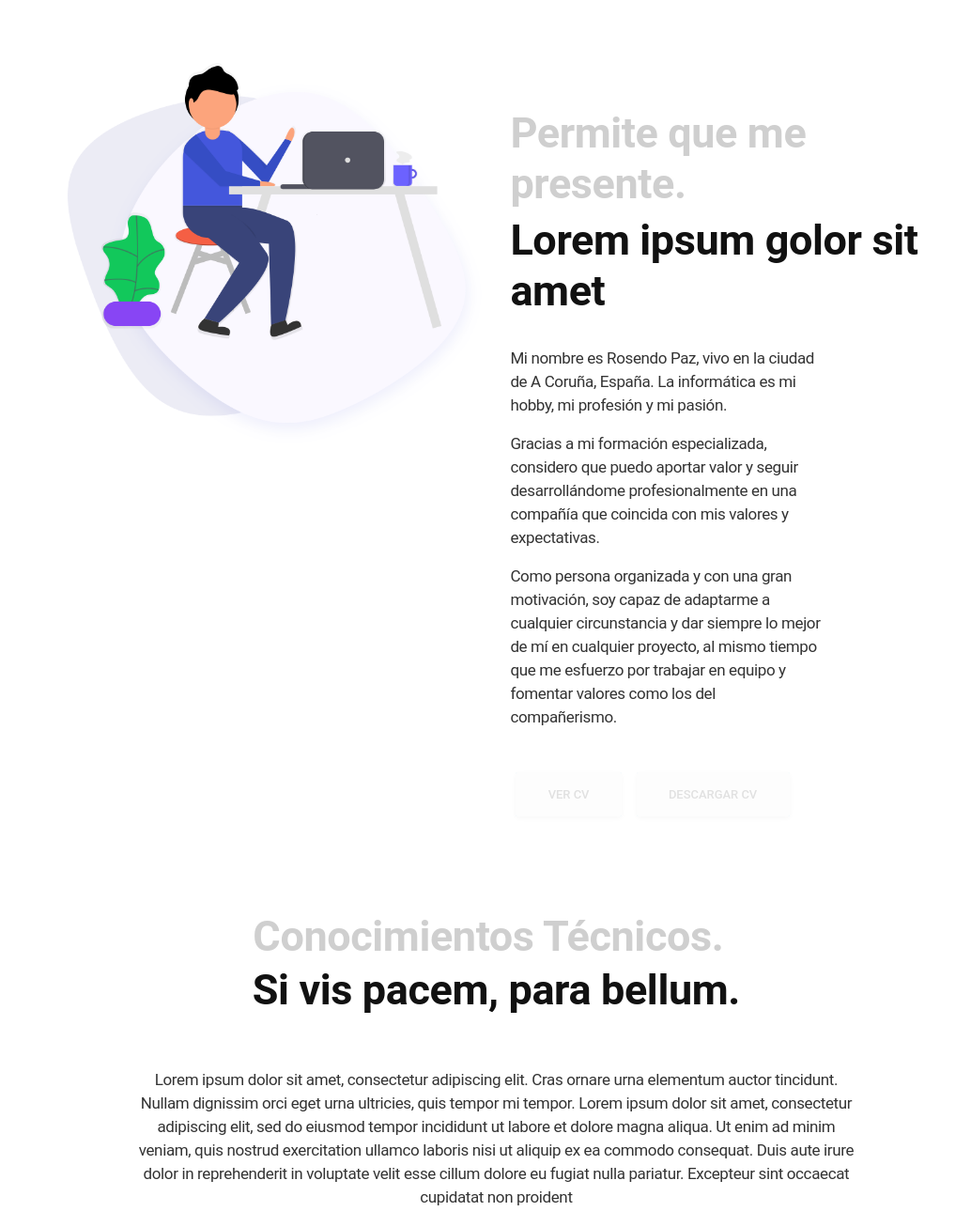
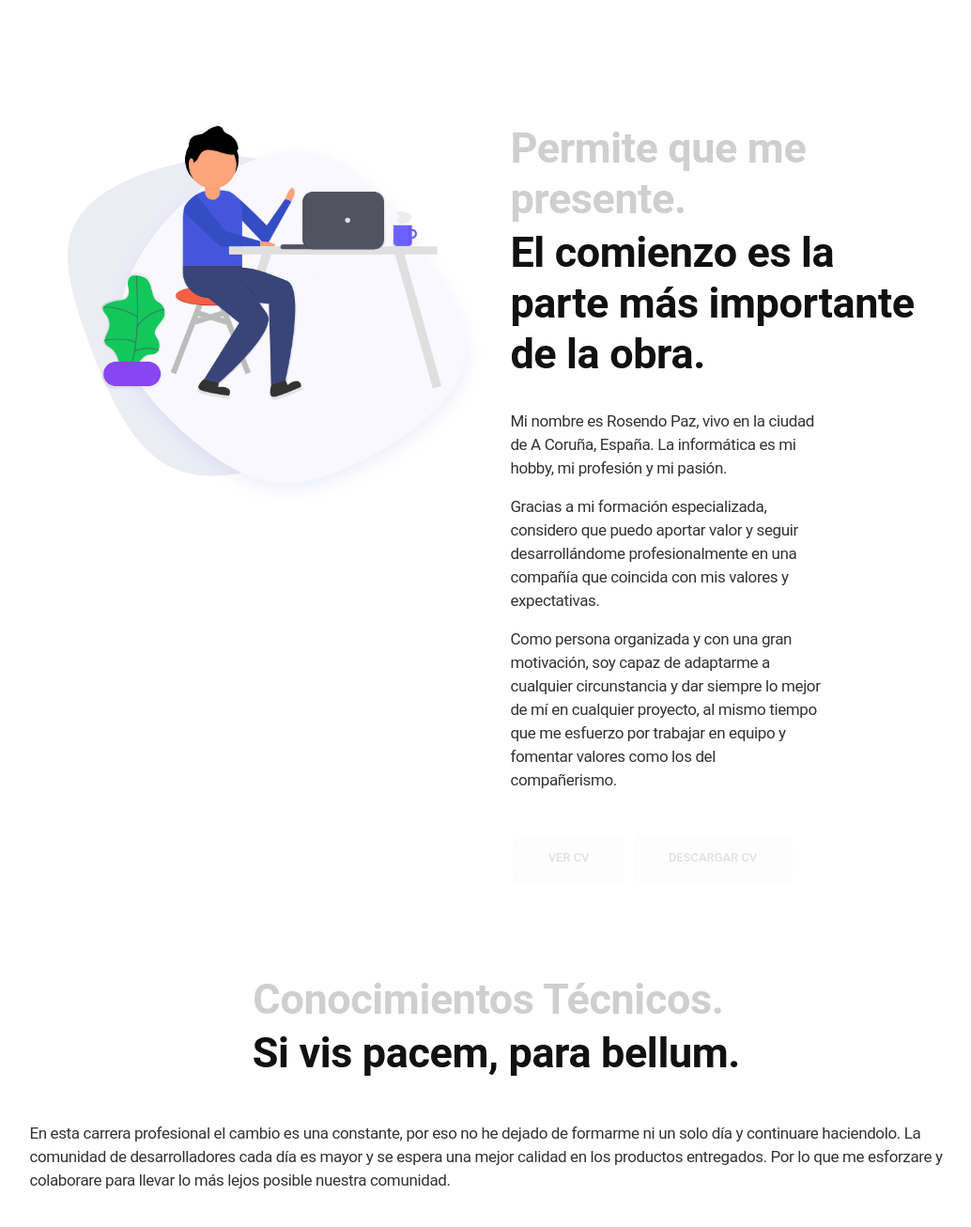
Before and after one commit to IlRossoRIl/A02, a plain HTML site: page index.html in a window 1280 px wide. Shown: the part 720-2026 px from the top of the page at 94% size, without its empty margins (86-1120 px from the left). Drawn offline with nearby package versions, Linux system fonts and the light colour scheme; some packages are replaced by stand-ins of ours; a script that the page names is missing.

Commit message:
Finalización de la alpha de la web

```diff
--- a/css/partials/_global.css
+++ b/css/partials/_global.css
@@ -63,20 +63,7 @@ p.para{
   color:#333;
   font-style: normal;
 }
-.about-title>h3{
-  font-family:"Roboto";
-  font-size: 45px;
-  font-weight: 600;
-  letter-spacing: -.009em;
-  color:#111;
-  text-align:left;
-  font-style: normal;
-  margin-top: -50px;
-}
-
-.about-title>h2{
-  -moz-font-feature-settings: 'kern';
-  -moz-osx-font-smoothing: grayscale;
+.about-title-claro{
   font-family:"Roboto";
   font-size: 45px;
   font-weight: 600;
@@ -85,3 +72,16 @@ p.para{
   text-align:left;
   font-style: normal;
 }
+
+.about-title-oscuro{
+  -moz-font-feature-settings: 'kern';
+  -moz-osx-font-smoothing: grayscale;
+  font-family:"Roboto";
+  font-size: 45px;
+  font-weight: 600;
+  letter-spacing: -.009em;
+  color:#111;
+  text-align:left;
+  font-style: normal;
+  margin-top: -5px;
+}
--- a/css/responsive.css
+++ b/css/responsive.css
@@ -42,7 +42,11 @@
       padding: 0;
   }
   .site-main .site-banner{
-    margin-top:-5rem;
+    margin-top:-1rem;
+  }
+
+  .site-main .skill-area .skill-title {
+    padding:0;
   }
   .site-main .skill-area{
     margin-bottom:2rem;
@@ -53,7 +57,7 @@
     margin-bottom:2rem;
     margin-top:4rem;
   }
-    .site-main .about-area .about-title h2 > span{
+    .site-main .about-area .about-title .about-title-claro .about-title-oscuro{
         font-size: 31px;
         letter-spacing: 10px;
     }
@@ -76,7 +80,7 @@
         font: normal 500 18px/40px var(--roboto);
     }
 
-    .site-main .about-area .about-title p{
+    .site-main .about-area .about-title .about-title-oscuro .about-title-claro{
         padding: 0%;
     }
 
--- a/css/styles.css
+++ b/css/styles.css
@@ -1,55 +1,56 @@
 /*Import fonts froms fonts.css*/
-
 @import url(./fonts.css);
 @import url(./partials/_variables.css);
 @import url(./partials/_global.css);
 
 /* Inicio de la barra de navegación*/
-.header_area .main-menu .navbar .navbar-brand{
-  padding:0 5% 0 5%;
+.header_area .main-menu .navbar .navbar-brand {
+  padding: 0 5% 0 5%;
 }
 
-.site-main{
+.site-main {
   margin-right: 12%;
 }
-.header_area .main-menu .navbar{
+
+.header_area .main-menu .navbar {
   filter: opacity(.95);
   text-align: center;
   align-items: center;
   align-content: center;
 }
 
-.header_area .main-menu .nav-item .nav-link{
-  padding:1rem;
-  font-family:"Roboto";
+.header_area .main-menu .nav-item .nav-link {
+  padding: 1rem;
+  font-family: "Roboto";
   font-weight: 400;
   font-size: 14px;
-  background:var(--text_color);
+  background: var(--text_color);
   letter-spacing: 0.02em;
 }
 
-.header_area .main-menu .navbar-nav .active a{
-  -webkit-background-clip:text;
-  -webkit-text-fill-color:#c3c0c0;
+.header_area .main-menu .navbar-nav .active a {
+  -webkit-background-clip: text;
+  -webkit-text-fill-color: #c3c0c0;
   background-clip: text;
 }
 
-.header_area .main-menu .navbar-nav a{
-  margin-left:2.5rem;
-  margin-right:2.5rem;
+.header_area .main-menu .navbar-nav a {
+  margin-left: 2.5rem;
+  margin-right: 2.5rem;
   color: #f0f0f0;
   filter: brightness(0.85);
 }
 
-.header_area .main-menu .navbar-nav a:hover{
-  color:whitesmoke;
+.header_area .main-menu .navbar-nav a:hover {
+  color: whitesmoke;
   filter: brightness(5);
 }
+
 /* Fin de la barra de navegación*/
 /* Inicio Area Banner*/
-.site-main .site-banner .site-title h3{
+.site-main .site-banner .site-title h3 {
   padding-top: 35%;
-  font-family:"Roboto";
+  font-family: "Roboto";
   font-size: 36px;
   line-height: 1.5;
   font-weight: 250;
@@ -57,17 +58,17 @@
   font-style: normal;
 }
 
-.site-main .site-banner .site-title h3:after{
-  content:"";
+.site-main .site-banner .site-title h3:after {
+  content: "";
   height: 2px;
-  width:18vw;
+  width: 18vw;
   display: inline-block;
   margin-left: 5%;
   transform: translateY(-10px);
 }
 
-.site-main .site-banner .site-title h1{
-  font-family:"Roboto";
+.site-main .site-banner .site-title h1 {
+  font-family: "Roboto";
   font-size: 75px;
   line-height: 1.5;
   font-weight: 450;
@@ -75,153 +76,171 @@
   font-style: normal;
 }
 
-.site-main .site-banner .site-title h4{
-  font-family:"Roboto";
+.site-main .site-banner .site-title h4 {
+  font-family: "Roboto";
   font-size: 24px;
   line-height: 1.5;
   font-weight: 600;
   letter-spacing: .009em;
   font-style: normal;
-  color:#333
+  color: #333
 }
 
-.title-about{
+.title-about {
   font-size: 1.5rem;
   font-weight: 500;
 }
 
-.site-main .site-banner .banner-image >img{
-  padding:7rem 0;
+.site-main .site-banner .banner-image>img {
+  padding: 7rem 0;
   width: 80rem;
-  margin-bottom:6rem;
+  margin-bottom: 6rem;
   text-align: left;
 }
 
-
-.site-main{
+.site-main {
   padding-left: 8%;
 }
 
 /* Fin Area Banner*/
 /* Inicio zona sobre mi*/
-.site-main .about-main{
-  padding:8rem 5rem;
-  margin-bottom:7rem;
-  margin-top:7rem;
+.site-main .about-main {
+  padding: 8rem 5rem;
+  margin-bottom: 7rem;
+  margin-top: 7rem;
 }
-.site-main .about-main .about-title .paragraph>p{
+
+.site-main .about-main .about-title .paragraph>p {
   padding: 0.4rem 0;
 }
 
-
 /* Fin zona sobre mi*/
-
 /* Inicio Zona de Habilidades */
-.site-main .skill-area{
-  margin-bottom:7rem;
-  margin-top:11rem;
+.site-main .skill-area {
+  margin-bottom: 10rem;
+  margin-top: 13rem;
 }
 
-.site-main .about-area{
-  margin-bottom:7rem;
-  margin-top:11rem;
+.site-main .about-area {
+  margin-bottom: 13rem;
+  margin-top: 11rem;
 }
 
-.site-main .site-banner{
-  margin-bottom:7rem;
-  margin-top:7rem;
+.site-main .site-banner {
+  margin-bottom: 7rem;
+  margin-top: 7rem;
 }
+
 /* Fin Zona de Habilidades */
-.social a>i{
+.social a>i {
   font-size: 20px;
- padding:1rem;
- color:whitesmoke;
+  padding: 1rem;
+  color: whitesmoke;
   filter: opacity(0.5);
 }
-.navbar-brand{
+
+.navbar-brand {
   margin-left: 15%;
-  padding-left:55%;
+  padding-left: 55%;
 }
 
-.social{
+.social {
   margin-right: 25%;
-  padding-right:25%;
+  padding-right: 25%;
 }
-.social .github>i:hover{
-  color:whitesmoke;
+
+.social .github>i:hover {
+  color: whitesmoke;
   filter: brightness(1.5);
 }
-.social .instagram>i:hover{
-  color:#833ab4;
+
+.social .instagram>i:hover {
+  color: #833ab4;
   filter: brightness(1.5);
 }
-.social .linkedin>i:hover{
-  color:#2867b2;
+
+.social .linkedin>i:hover {
+  color: #2867b2;
   filter: brightness(1.4);
 }
-.social .twitter>i:hover{
-  color:#1da1f2;
+
+.social .twitter>i:hover {
+  color: #1da1f2;
   filter: brightness(1.2);
 }
 
-.site-main .skill-area .skill-title p{
+.site-main .skill-area .skill-title {
   padding: 1rem 7rem;
 }
 
-.site-main .skill-area .skill{
+.site-main .skill-area .skill {
   box-shadow: 10px 10px 10px #dedede;
   margin: 3rem 0rem;
 }
 
-.site-main .skill-area .skill .skill-img{
+.site-main .skill-area .skill .skill-img {
   padding: 2rem;
 }
 
-.site-main .skill-area .skill .about-skill{
+.site-main .skill-area .skill .about-skill {
   padding-top: 2rem;
 }
 
-.site-main .skill-area .skill .about-skill h4{
+.site-main .skill-area .skill .about-skill h4 {
   padding-top: 2rem;
-  font-family:"Roboto";
+  font-family: "Roboto";
   font-size: 24px;
   line-height: 1.5;
   font-weight: 600;
   letter-spacing: .009em;
   font-style: normal;
-  color:#333
+  color: #333
 }
 
-.site-main .skill-area .owl-carousel .owl-item{
+.site-main .skill-area .owl-carousel .owl-item {
   display: flex;
   justify-content: center;
   padding: 0 1.5rem;
-
 }
 
-.site-main .skill-area .owl-carousel .owl-dots .owl-dot.active span{
-  background:var(--primary-color);
+.site-main .skill-area .owl-carousel .owl-dots .owl-dot.active span {
+  background: var(--primary-color);
   width: 12px;
   height: 12px;
 }
 
-.title-h1{
+.title-h1 {
   margin-top: -5px;
   padding-bottom: 2rem;
-  font-family:"Roboto";
+  font-family: "Roboto";
   font-size: 45px;
   font-weight: 600;
   letter-spacing: -.009em;
-  color:#111;
+  color: #111;
 }
-.title-h1-claro{
+
+.title-h1-claro {
   margin-left: -17px;
   -moz-font-feature-settings: 'kern';
   -moz-osx-font-smoothing: grayscale;
-  font-family:"Roboto";
+  font-family: "Roboto";
   font-size: 45px;
   font-weight: 600;
   letter-spacing: -.009em;
-  color:#cfcfcf;
+  color: #cfcfcf;
   font-style: normal;
 }
+
+.para-2 {
+  padding: 0.4rem 0;
+  -moz-font-feature-settings: 'kern';
+  -moz-osx-font-smoothing: grayscale;
+  font-family: "Roboto";
+  font-size: 17px;
+  line-height: 1.47059;
+  font-weight: 400;
+  letter-spacing: -.022em;
+  color: #333;
+  font-style: normal;
+  text-align: left;
+}
--- a/index.html
+++ b/index.html
@@ -73,7 +73,7 @@
           <div class="col-lg-6 col-md-12 site-title">
             <h3 class="title-text">Hola,</h3>
             <h1 class="title-text">Soy Rosendo</h1>
-            <h4 class="title-text">Web Developer</h4>
+            <h4 class="title-text">Software Developer</h4>
             <div class="site-buttons">
               <div class="d-flex flex-row flex-wrap">
               </div>
@@ -97,12 +97,12 @@
             </div>
           </div>
           <div class="col-lg-6 col-md-12 about-title">
-            <h2 class="pt-5">
+            <h1 class="about-title-claro">
               Permite que me presente.
-            </h2>
-            <h3 class="pt-5">
-              Lorem ipsum golor sit amet
-            </h3>
+            </h1>
+            <h1 class="about-title-oscuro">
+              El comienzo es la parte más importante de la obra.
+            </h1>
             <div class="paragraph py-4 w-75">
               <p class="para">
                 Mi nombre es Rosendo Paz, vivo en la ciudad de A Coruña, España.
@@ -132,10 +132,9 @@
             <div class="skill-title">
               <h1 class="title-h1-claro">Conocimientos Técnicos.</h1>
               <h1 class="title-h1">Si vis pacem, para bellum.</h1>
-              <p class="para">Lorem ipsum dolor sit amet, consectetur adipiscing elit. Cras ornare urna elementum auctor tincidunt. Nullam dignissim orci eget urna ultricies, quis tempor mi tempor.
-                Lorem ipsum dolor sit amet, consectetur adipiscing elit, sed do eiusmod tempor incididunt ut labore et dolore magna aliqua.
-                Ut enim ad minim veniam, quis nostrud exercitation ullamco laboris nisi ut aliquip ex ea commodo consequat. Duis aute irure dolor in reprehenderit in voluptate velit esse cillum dolore eu fugiat nulla pariatur. Excepteur sint occaecat
-                cupidatat non proident</p>
+              <p class="para-2">En esta carrera profesional el cambio es una constante, por eso no he dejado de formarme ni un solo día y continuare haciendolo.
+              La comunidad de desarrolladores cada día es mayor y se espera una mejor calidad en los productos entregados. Por lo que me esforzare y colaborare para llevar lo más lejos posible nuestra comunidad.
+              </p>
             </div>
           </div>
         </div>
```
Lines whose indentation alone changed are shown as unchanged.
